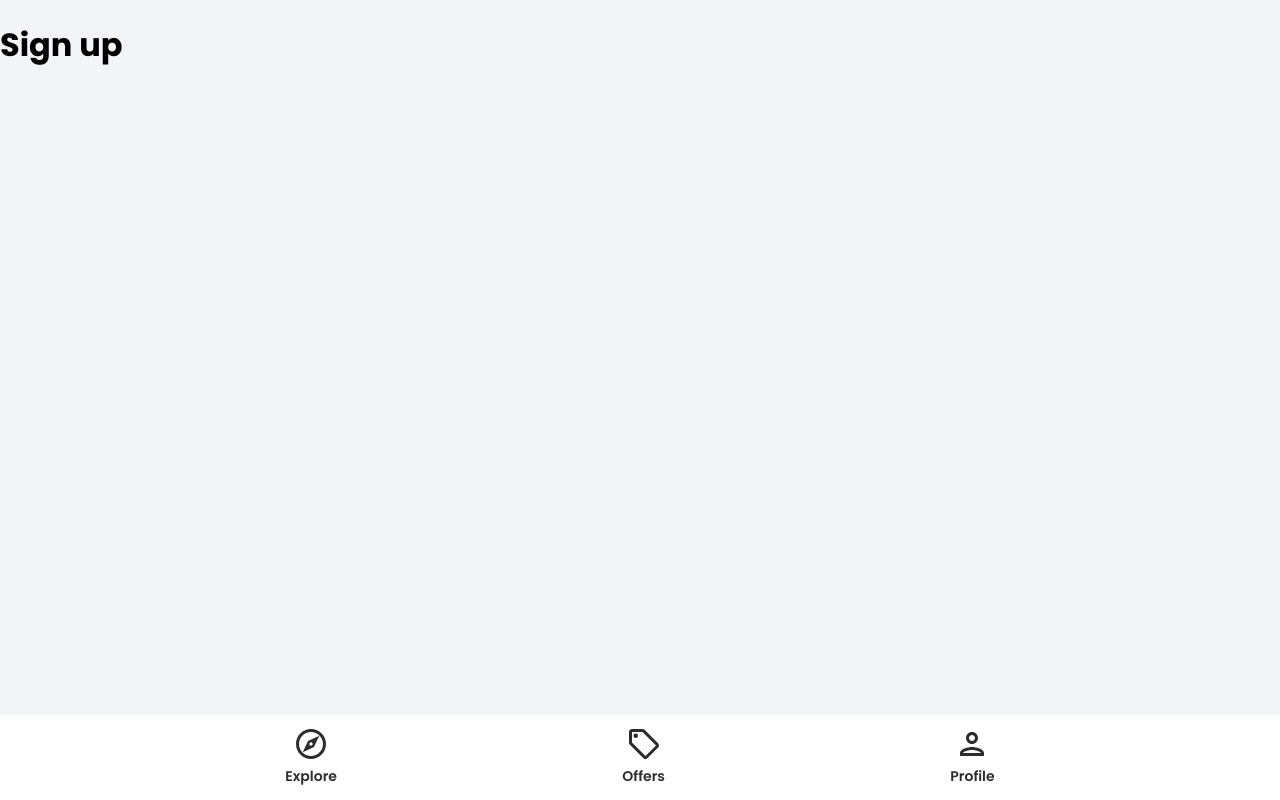
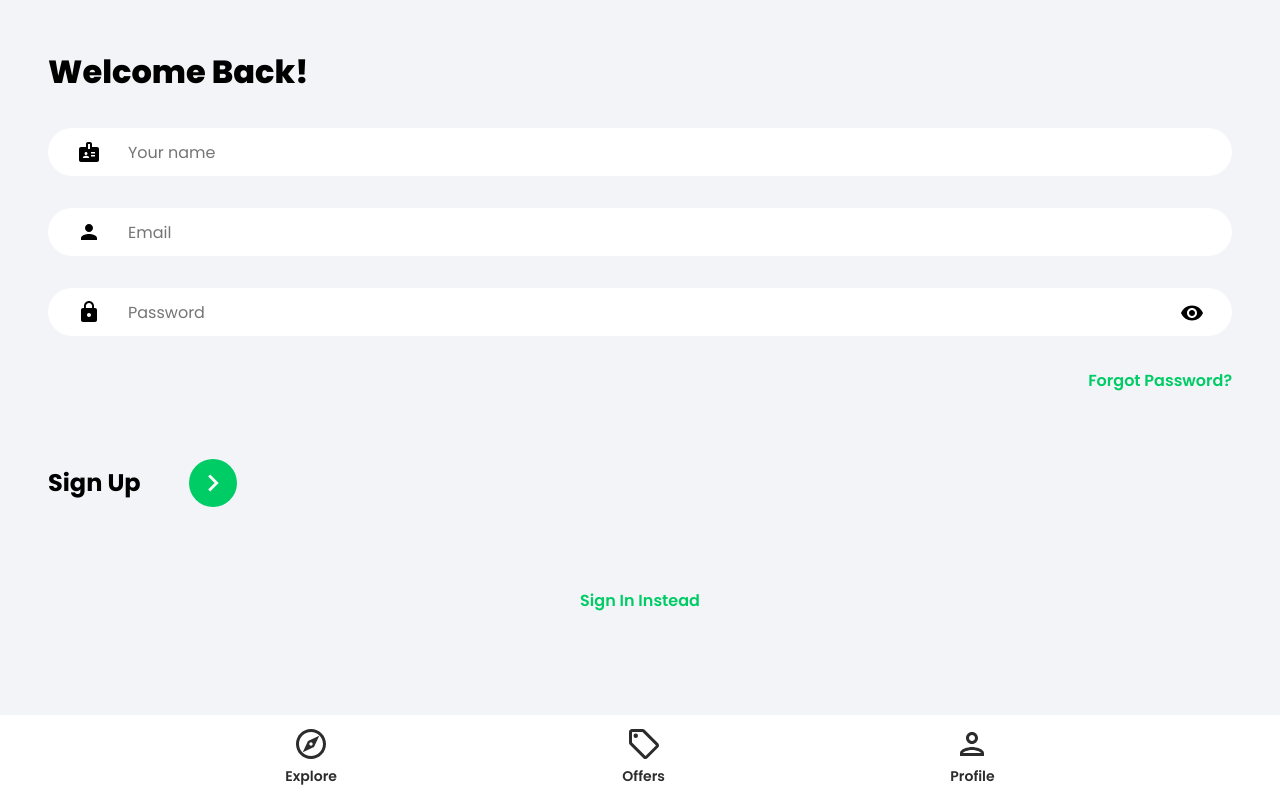
Before and after one commit to 666blessed/real-estate-app, a React (Create React App) app: page /sign-up in a window 1280 px wide. Built offline with nearby package versions, Linux system fonts and the light colour scheme.

Commit message:
SignUp page upd

```diff
--- a/src/pages/SignUp.jsx
+++ b/src/pages/SignUp.jsx
@@ -1,7 +1,80 @@
 import React from 'react';
+import {useState} from 'react';
+import {Link, useNavigate} from 'react-router-dom';
+import {ReactComponent as ArrowRightIcon} from '../assets/svg/keyboardArrowRightIcon.svg';
+import visibilityIcon from '../assets/svg/visibilityIcon.svg';
 
 function SignUp() {
-  return <h1>Sign up</h1>;
+  const [showPassword, setShowPassword] = useState(false);
+  const [formData, setFormData] = useState({
+    name: '',
+    email: '',
+    password: ''
+  });
+
+  const navigate = useNavigate();
+
+  const {name, email, password} = formData;
+  const handleChange = (e) => {
+    setFormData((prevState) => ({
+      ...prevState,
+      [e.target.id]: e.target.value
+    }))
+
+  }
+
+  return (
+    <>
+      <div className='pageContainer'>
+        <header>
+          <p className='pageHeader'>Welcome Back!</p>
+        </header>
+
+        <form>
+          <input type="text"
+            className="nameInput" placeholder='Your name' id="name" value={name}
+            onChange={handleChange}
+          />
+
+          <input type="email"
+            className="emailInput" placeholder='Email' id="email" value={email}
+            onChange={handleChange}
+          />
+
+          <div className="passwordInputDiv">
+            <input type={showPassword ? 'text' : 'password'}
+              className='passwordInput' placeholder='Password'
+              id='password' value={password} onChange={handleChange}
+            />
+            <img src={visibilityIcon} alt="show password"
+              className='showPassword'
+              onClick={() => setShowPassword((prevState) => !prevState)}
+            />
+          </div>
+
+          <Link to='/forgot-password' className='forgotPasswordLink'>
+            Forgot Password?
+          </Link>
+
+          <div className="signUpBar">
+            <p className='signUpText'>Sign Up</p>
+            <button className="signUpButton">
+              <ArrowRightIcon fill='#fff' width='34px' height='34px'/>
+            </button>
+          </div>
+
+        </form>
+
+        <Link to='/sign-in' className='registerLink'>
+          Sign In Instead
+        </Link>
+
+
+
+      </div>
+    </>
+
+  );
 }
 
 export default SignUp;
```
